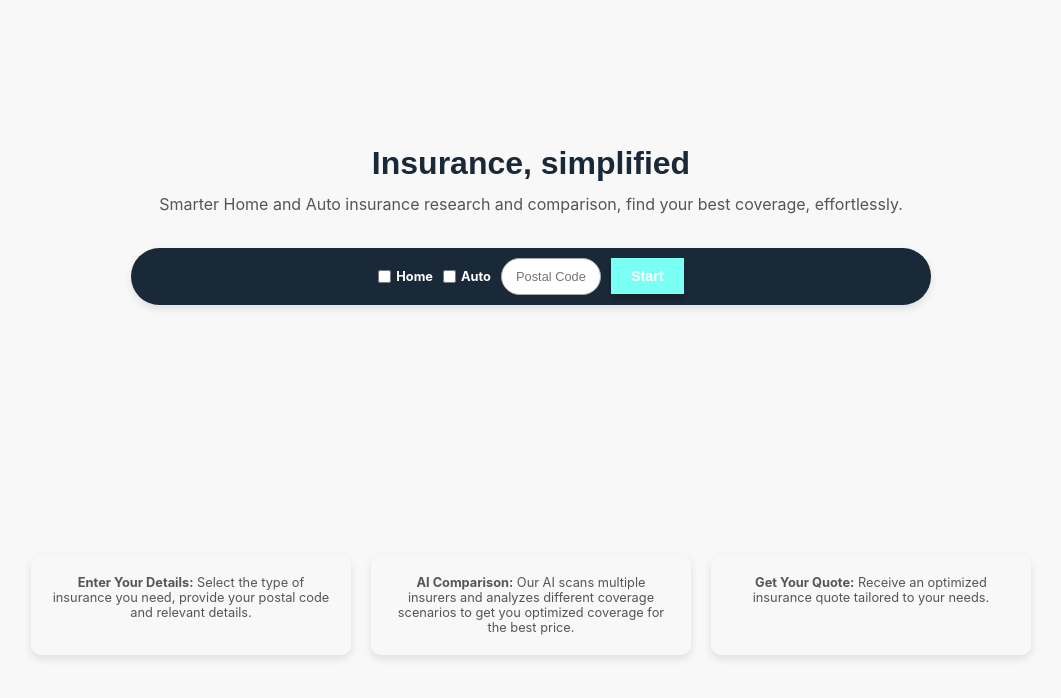
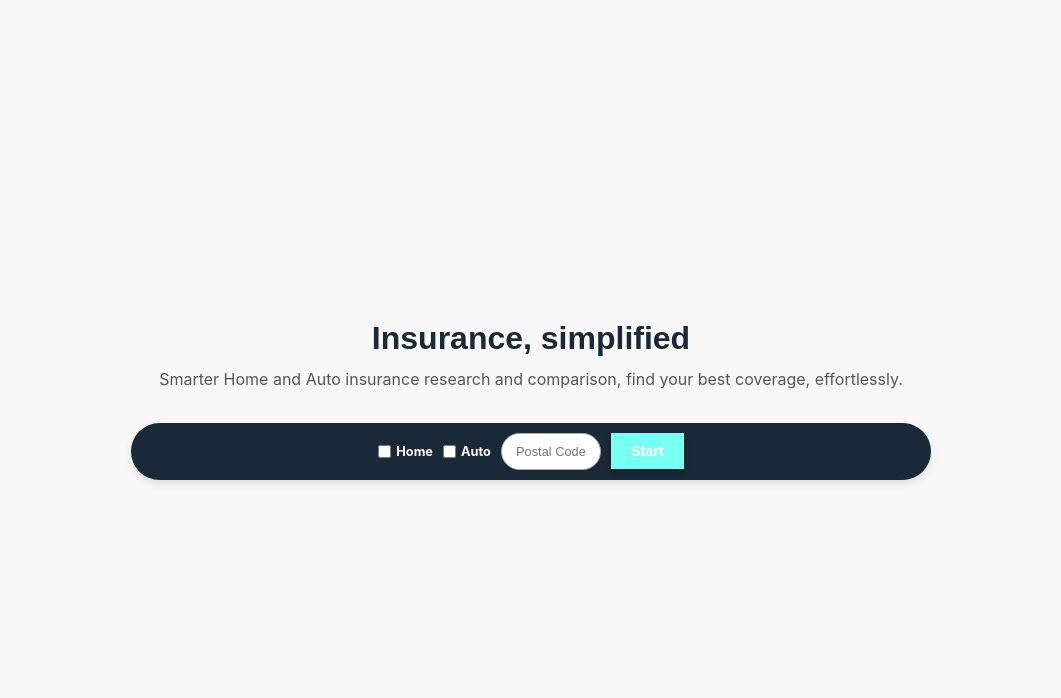
Before and after one commit to vidx3m/ince, a Next.js app: page / in a window 1280 px wide. Shown: the top 698 px of the page, without its empty margins (109-1170 px from the left). Built offline with nearby package versions, Linux system fonts and the light colour scheme.

Commit message:
Updated landing page

```diff
--- a/pages/index.tsx
+++ b/pages/index.tsx
@@ -54,7 +54,6 @@ export default function Home() {
                         padding: "10px",
                         borderRadius: "20px",
                         border: "1px solid #aaa",
-
                         color: "#333",
                         outline: "none",
                         fontSize: "0.8rem",
@@ -80,55 +79,6 @@ export default function Home() {
                     </button>
                 </Link>
             </div>
-
-            <div style={{
-                marginTop: "250px",
-                display: "flex",
-                justifyContent: "center",
-                gap: "20px",
-                maxWidth: "1000px",
-                width: "100%"
-            }}>
-                <div style={{
-                    flex: "1",
-
-                    padding: "20px",
-                    borderRadius: "10px",
-                    boxShadow: "0 4px 8px rgba(0, 0, 0, 0.1)",
-                    textAlign: "center"
-                }}>
-
-                    <p style={{ fontSize: "0.8rem", color: "#555" }}>
-                        <strong>Enter Your Details:</strong> Select the type of insurance you need, provide your postal code and relevant details.
-                    </p>
-                </div>
-                <div style={{
-                    flex: "1",
-
-                    padding: "20px",
-                    borderRadius: "10px",
-                    boxShadow: "0 4px 8px rgba(0, 0, 0, 0.1)",
-                    textAlign: "center"
-                }}>
-
-                    <p style={{ fontSize: "0.8rem", color: "#555" }}>
-                        <strong>AI Comparison:</strong> Our AI scans multiple insurers and analyzes different coverage scenarios to get you optimized coverage for the best price.
-                    </p>
-                </div>
-                <div style={{
-                    flex: "1",
-
-                    padding: "20px",
-                    borderRadius: "10px",
-                    boxShadow: "0 4px 8px rgba(0, 0, 0, 0.1)",
-                    textAlign: "center"
-                }}>
-
-                    <p style={{ fontSize: "0.8rem", color: "#555" }}>
-                        <strong>Get Your Quote:</strong> Receive an optimized insurance quote tailored to your needs.
-                    </p>
-                </div>
-            </div>
         </div>
     );
 }
```
